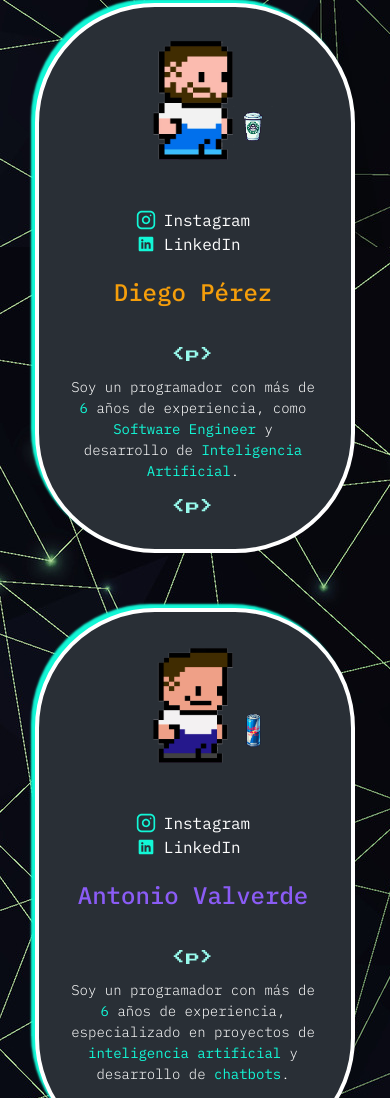
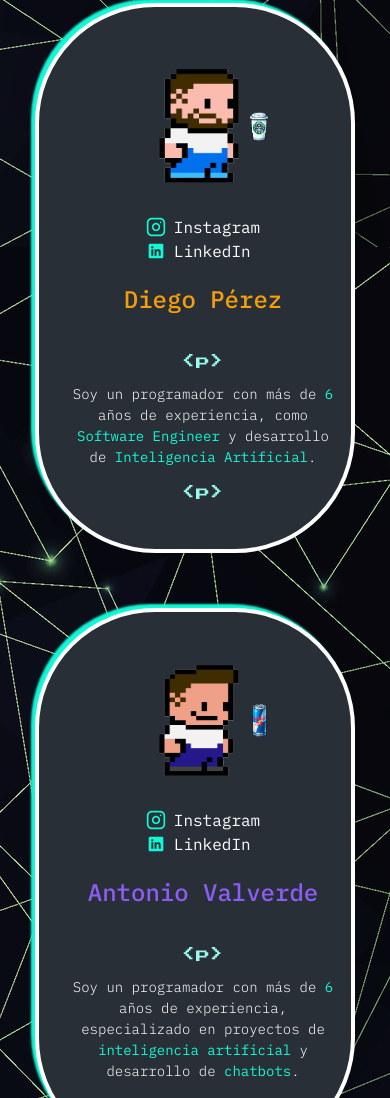
Before and after one commit to galveniano/aboti, an Astro site: page / in a window 390 px wide. Shown: the part 2775-3873 px from the top of the page. Built offline with nearby package versions, Linux system fonts and the light colour scheme; Astro itself is replaced by a stand-in of ours; what @midudev/tailwind-animations would draw is missing.

Commit message:
responsive desing done

```diff
--- a/src/components/CardEmployee.astro
+++ b/src/components/CardEmployee.astro
@@ -1,5 +1,5 @@
 ---
-import IconoAlimento from '../components/IconoAlimento.astro';
+import IconoAlimento from "../components/IconoAlimento.astro";
 
 interface Props {
   name: string;
@@ -10,49 +10,110 @@ interface Props {
   src: string;
 }
 
-const { name, instagram, linkedin, nameColor, mandoColor , src} = Astro.props;
+const { name, instagram, linkedin, nameColor, mandoColor, src } = Astro.props;
+---
 
----
-<div class="flex flex-col pr-5 items-center justify-center rounded-t-[120px] rounded-b-[120px] border-4 bg-bg1 border-solid border-white shadow-card gap-[32px] w-[320px] h-[550px]">
+<div
+  class="flex flex-col items-center justify-center rounded-t-[120px] rounded-b-[120px] border-4 bg-bg1 border-solid border-white shadow-card gap-[32px] w-[320px] h-[550px]"
+>
   <div class="flex flex-col items-center gap-[16px] ml-4">
-        <div class="flex flex-col items-center gap-[16px] ">
-            <div class="relative">
-                <slot name="avatar"/>
-                <IconoAlimento src={src}/>
+    <div class="flex flex-col items-center gap-[16px]">
+      <div class="flex items-center justify-center pl-8">
+        <slot name="avatar" />
+        <IconoAlimento src={src} />
       </div>
       <div slot="redes-sociales" class="">
-                <a class="flex items-center gap-2 text-white font-ibm hover:text-brand1" href=`https://www.instagram.com/{instagram}/`>
-                    <svg xmlns="http://www.w3.org/2000/svg" width="20" height="20" viewBox="0 0 20 20" fill="none">
+        <a
+          class="flex items-center gap-2 text-white font-ibm hover:text-brand1"
+          href=`https://www.instagram.com/{instagram}/`
+        >
+          <svg
+            xmlns="http://www.w3.org/2000/svg"
+            width="20"
+            height="20"
+            viewBox="0 0 20 20"
+            fill="none"
+          >
             <g clip-path="url(#clip0_513_656)">
-                        <path fill-rule="evenodd" clip-rule="evenodd" d="M8.11701 6.26551C8.89493 5.86187 9.78031 5.71379 10.6472 5.84235C11.5315 5.97348 12.3502 6.38554 12.9823 7.01767C13.6145 7.64979 14.0265 8.46847 14.1577 9.35276C14.2862 10.2197 14.1381 11.1051 13.7345 11.883C13.3308 12.6609 12.6922 13.2917 11.9093 13.6858C11.1265 14.0798 10.2394 14.2169 9.3741 14.0777C8.50882 13.9385 7.70949 13.5299 7.08978 12.9102C6.47007 12.2905 6.06154 11.4912 5.92231 10.6259C5.78307 9.76063 5.92022 8.87349 6.31424 8.09065C6.70826 7.30782 7.3391 6.66916 8.11701 6.26551ZM10.4028 7.49098C9.88261 7.41385 9.35138 7.5027 8.88463 7.74489C8.41788 7.98707 8.03938 8.37027 7.80297 8.83997C7.56655 9.30967 7.48427 9.84196 7.5678 10.3611C7.65135 10.8803 7.89646 11.3599 8.26829 11.7317C8.64011 12.1035 9.11972 12.3487 9.63888 12.4322C10.158 12.5157 10.6903 12.4334 11.16 12.197C11.6297 11.9606 12.0129 11.5821 12.2551 11.1154C12.4973 10.6486 12.5861 10.1174 12.509 9.59723C12.4303 9.06666 12.1831 8.57545 11.8038 8.19618C11.4245 7.8169 10.9333 7.56966 10.4028 7.49098Z" fill="#12F7D6"/>
-                        <path d="M14.5834 4.58334C14.1231 4.58334 13.75 4.95643 13.75 5.41667C13.75 5.87691 14.1231 6.25 14.5834 6.25H14.5917C15.0519 6.25 15.425 5.87691 15.425 5.41667C15.425 4.95643 15.0519 4.58334 14.5917 4.58334H14.5834Z" fill="#12F7D6"/>
-                        <path fill-rule="evenodd" clip-rule="evenodd" d="M0.833374 5.83334C0.833374 3.07191 3.07195 0.833336 5.83337 0.833336H14.1667C16.9281 0.833336 19.1667 3.07191 19.1667 5.83334V14.1667C19.1667 16.9281 16.9281 19.1667 14.1667 19.1667H5.83337C3.07195 19.1667 0.833374 16.9281 0.833374 14.1667V5.83334ZM5.83337 2.5C3.99242 2.5 2.50004 3.99239 2.50004 5.83334V14.1667C2.50004 16.0076 3.99242 17.5 5.83337 17.5H14.1667C16.0077 17.5 17.5 16.0076 17.5 14.1667V5.83334C17.5 3.99239 16.0077 2.5 14.1667 2.5H5.83337Z" fill="#12F7D6"/>
+              <path
+                fill-rule="evenodd"
+                clip-rule="evenodd"
+                d="M8.11701 6.26551C8.89493 5.86187 9.78031 5.71379 10.6472 5.84235C11.5315 5.97348 12.3502 6.38554 12.9823 7.01767C13.6145 7.64979 14.0265 8.46847 14.1577 9.35276C14.2862 10.2197 14.1381 11.1051 13.7345 11.883C13.3308 12.6609 12.6922 13.2917 11.9093 13.6858C11.1265 14.0798 10.2394 14.2169 9.3741 14.0777C8.50882 13.9385 7.70949 13.5299 7.08978 12.9102C6.47007 12.2905 6.06154 11.4912 5.92231 10.6259C5.78307 9.76063 5.92022 8.87349 6.31424 8.09065C6.70826 7.30782 7.3391 6.66916 8.11701 6.26551ZM10.4028 7.49098C9.88261 7.41385 9.35138 7.5027 8.88463 7.74489C8.41788 7.98707 8.03938 8.37027 7.80297 8.83997C7.56655 9.30967 7.48427 9.84196 7.5678 10.3611C7.65135 10.8803 7.89646 11.3599 8.26829 11.7317C8.64011 12.1035 9.11972 12.3487 9.63888 12.4322C10.158 12.5157 10.6903 12.4334 11.16 12.197C11.6297 11.9606 12.0129 11.5821 12.2551 11.1154C12.4973 10.6486 12.5861 10.1174 12.509 9.59723C12.4303 9.06666 12.1831 8.57545 11.8038 8.19618C11.4245 7.8169 10.9333 7.56966 10.4028 7.49098Z"
+                fill="#12F7D6"></path>
+              <path
+                d="M14.5834 4.58334C14.1231 4.58334 13.75 4.95643 13.75 5.41667C13.75 5.87691 14.1231 6.25 14.5834 6.25H14.5917C15.0519 6.25 15.425 5.87691 15.425 5.41667C15.425 4.95643 15.0519 4.58334 14.5917 4.58334H14.5834Z"
+                fill="#12F7D6"></path>
+              <path
+                fill-rule="evenodd"
+                clip-rule="evenodd"
+                d="M0.833374 5.83334C0.833374 3.07191 3.07195 0.833336 5.83337 0.833336H14.1667C16.9281 0.833336 19.1667 3.07191 19.1667 5.83334V14.1667C19.1667 16.9281 16.9281 19.1667 14.1667 19.1667H5.83337C3.07195 19.1667 0.833374 16.9281 0.833374 14.1667V5.83334ZM5.83337 2.5C3.99242 2.5 2.50004 3.99239 2.50004 5.83334V14.1667C2.50004 16.0076 3.99242 17.5 5.83337 17.5H14.1667C16.0077 17.5 17.5 16.0076 17.5 14.1667V5.83334C17.5 3.99239 16.0077 2.5 14.1667 2.5H5.83337Z"
+                fill="#12F7D6"></path>
             </g>
             <defs>
               <clipPath id="clip0_513_656">
-                        <rect width="20" height="20" fill="white"/>
+                <rect width="20" height="20" fill="white"></rect>
               </clipPath>
             </defs>
           </svg>
           Instagram
         </a>
-                <a class="flex items-center gap-2 text-white font-ibm hover:text-brand1" href=`https://www.instagram.com/{instagram}/`>
-                    <svg xmlns="http://www.w3.org/2000/svg" x="0px" y="0px" width="20" height="20" viewBox="0,0,256,256">
-                        <g fill="#12f7d6" fill-rule="nonzero" stroke="none" stroke-width="1" stroke-linecap="butt" stroke-linejoin="miter" stroke-miterlimit="10" stroke-dasharray="" stroke-dashoffset="0" font-family="none" font-weight="none" font-size="none" text-anchor="none" style="mix-blend-mode: normal"><g transform="scale(8.53333,8.53333)"><path d="M24,4h-18c-1.105,0 -2,0.895 -2,2v18c0,1.105 0.895,2 2,2h18c1.105,0 2,-0.895 2,-2v-18c0,-1.105 -0.895,-2 -2,-2zM10.954,22h-2.95v-9.492h2.95zM9.449,11.151c-0.951,0 -1.72,-0.771 -1.72,-1.72c0,-0.949 0.77,-1.719 1.72,-1.719c0.948,0 1.719,0.771 1.719,1.719c0,0.949 -0.771,1.72 -1.719,1.72zM22.004,22h-2.948v-4.616c0,-1.101 -0.02,-2.517 -1.533,-2.517c-1.535,0 -1.771,1.199 -1.771,2.437v4.696h-2.948v-9.492h2.83v1.297h0.04c0.394,-0.746 1.356,-1.533 2.791,-1.533c2.987,0 3.539,1.966 3.539,4.522z"></path></g></g>
+        <a
+          class="flex items-center gap-2 text-white font-ibm hover:text-brand1"
+          href=`https://www.instagram.com/{instagram}/`
+        >
+          <svg
+            xmlns="http://www.w3.org/2000/svg"
+            x="0px"
+            y="0px"
+            width="20"
+            height="20"
+            viewBox="0,0,256,256"
+          >
+            <g
+              fill="#12f7d6"
+              fill-rule="nonzero"
+              stroke="none"
+              stroke-width="1"
+              stroke-linecap="butt"
+              stroke-linejoin="miter"
+              stroke-miterlimit="10"
+              stroke-dasharray=""
+              stroke-dashoffset="0"
+              font-family="none"
+              font-weight="none"
+              font-size="none"
+              text-anchor="none"
+              style="mix-blend-mode: normal"
+              ><g transform="scale(8.53333,8.53333)"
+                ><path
+                  d="M24,4h-18c-1.105,0 -2,0.895 -2,2v18c0,1.105 0.895,2 2,2h18c1.105,0 2,-0.895 2,-2v-18c0,-1.105 -0.895,-2 -2,-2zM10.954,22h-2.95v-9.492h2.95zM9.449,11.151c-0.951,0 -1.72,-0.771 -1.72,-1.72c0,-0.949 0.77,-1.719 1.72,-1.719c0.948,0 1.719,0.771 1.719,1.719c0,0.949 -0.771,1.72 -1.719,1.72zM22.004,22h-2.948v-4.616c0,-1.101 -0.02,-2.517 -1.533,-2.517c-1.535,0 -1.771,1.199 -1.771,2.437v4.696h-2.948v-9.492h2.83v1.297h0.04c0.394,-0.746 1.356,-1.533 2.791,-1.533c2.987,0 3.539,1.966 3.539,4.522z"
+                ></path></g
+              ></g
+            >
           </svg>
           LinkedIn
         </a>
       </div>
-                <p class=`font-ibm text-[24px] font-medium capitalize leading-10 ${nameColor}`>{name}</p>
+      <p
+        class=`font-ibm text-[24px] font-medium capitalize leading-10 ${nameColor}`
+      >
+        {name}
+      </p>
     </div>
   </div>
   <div class="flex flex-col items-center gap-[10px] ml-4">
-            <p class="text-brand2 font-code text-[14px] font-normal hover:text-brand1">&lt;p&gt;</p>
-            <div class="flex flex-col items-center text-center self-strech px-[16px] py-[2px]">
-                <slot name="descripcion"/>
+    <p class="text-brand2 font-code text-[14px] font-normal hover:text-brand1">
+      &lt;p&gt;
+    </p>
+    <div
+      class="flex flex-col items-center text-center self-strech px-[16px] py-[2px]"
+    >
+      <slot name="descripcion" />
     </div>
-            <p class="text-brand2 font-code text-[14px] font-normal pt-[2px] hover:text-brand1">&lt;p&gt;</p>
-        </div>
-
+    <p
+      class="text-brand2 font-code text-[14px] font-normal pt-[2px] hover:text-brand1"
+    >
+      &lt;p&gt;
+    </p>
   </div>
 </div>
--- a/src/components/IconoAlimento.astro
+++ b/src/components/IconoAlimento.astro
@@ -1,12 +1,15 @@
 ---
 interface Props {
-    src: string;
-    alt?: string;
+  src: string;
+  alt?: string;
 }
 
 const { src, alt = "Icono de alimento" } = Astro.props;
 ---
 
-<div class="absolute bottom-[30%] right-[-50%] w-10 h-10 text-white items-center text-center animate-hang" style="animation-delay: 500ms; animation-duration: 2s; animation-iteration-count: infinite">
-    <img src={src} alt={alt} class="object-contain" />
+<div
+  class="relative min-w-10 min-h-10 w-10 h-10 text-white items-center text-center animate-hang"
+  style="animation-delay: 500ms; animation-duration: 2s; animation-iteration-count: infinite"
+>
+  <img src={src} alt={alt} class="object-contain" />
 </div>
--- a/src/components/SobreNosotros.astro
+++ b/src/components/SobreNosotros.astro
@@ -25,7 +25,7 @@ import TituloSeccion from "../components/TituloSeccion.astro";
       >
         <img
           slot="avatar"
-          class="min-w-[80px] hover:opacity-80 w-[33%] h-[80%] border-y-2 border-double hover:border-lime-700 border-bg1"
+          class="min-w-[80px] hover:opacity-80 w-[33%] h-[80%] border-y-2 border-double hover:border-amber-500 border-bg1"
           src="./galveniano-8bit.png"
           alt="logo-galveniano"
         />
```
Lines whose indentation alone changed are shown as unchanged.
